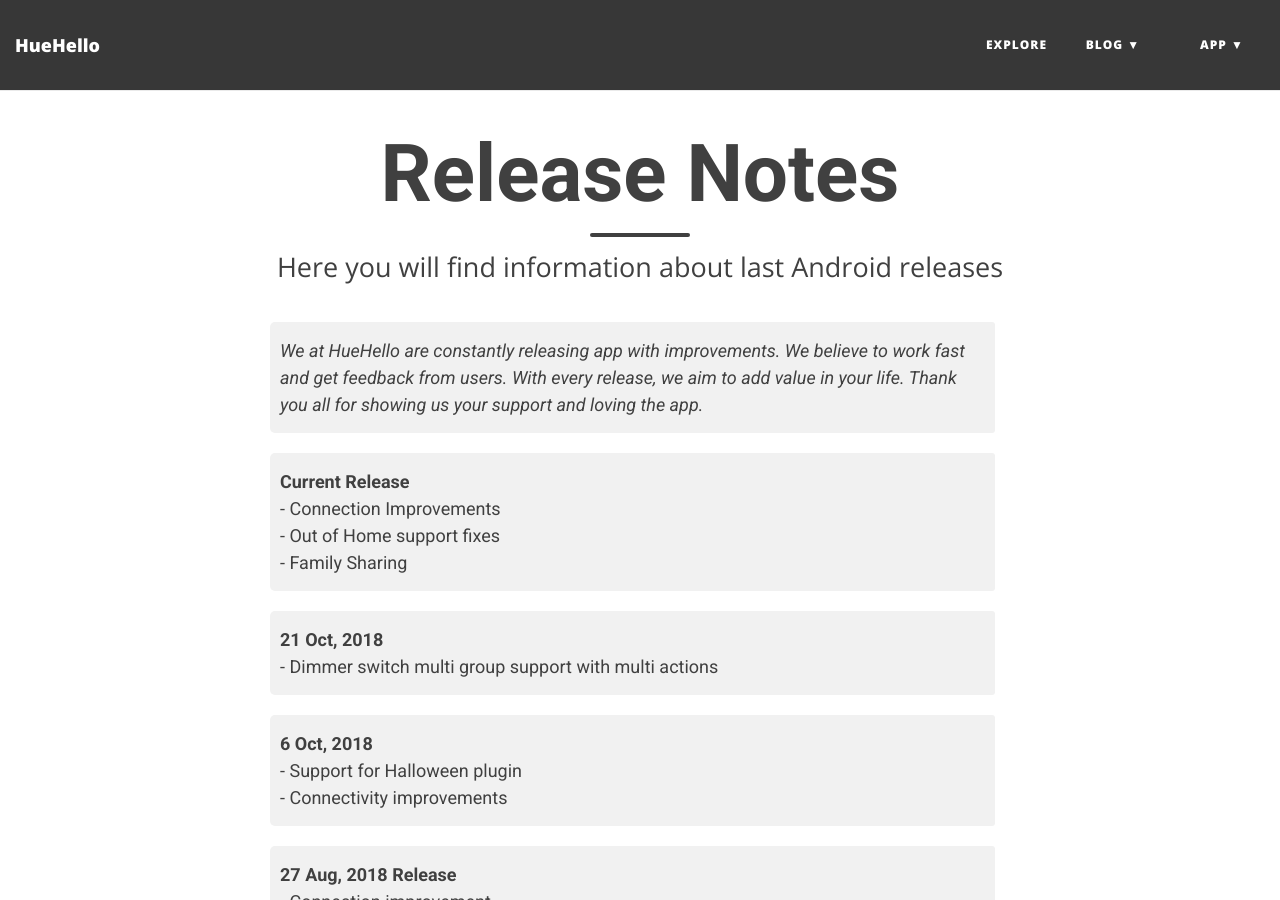
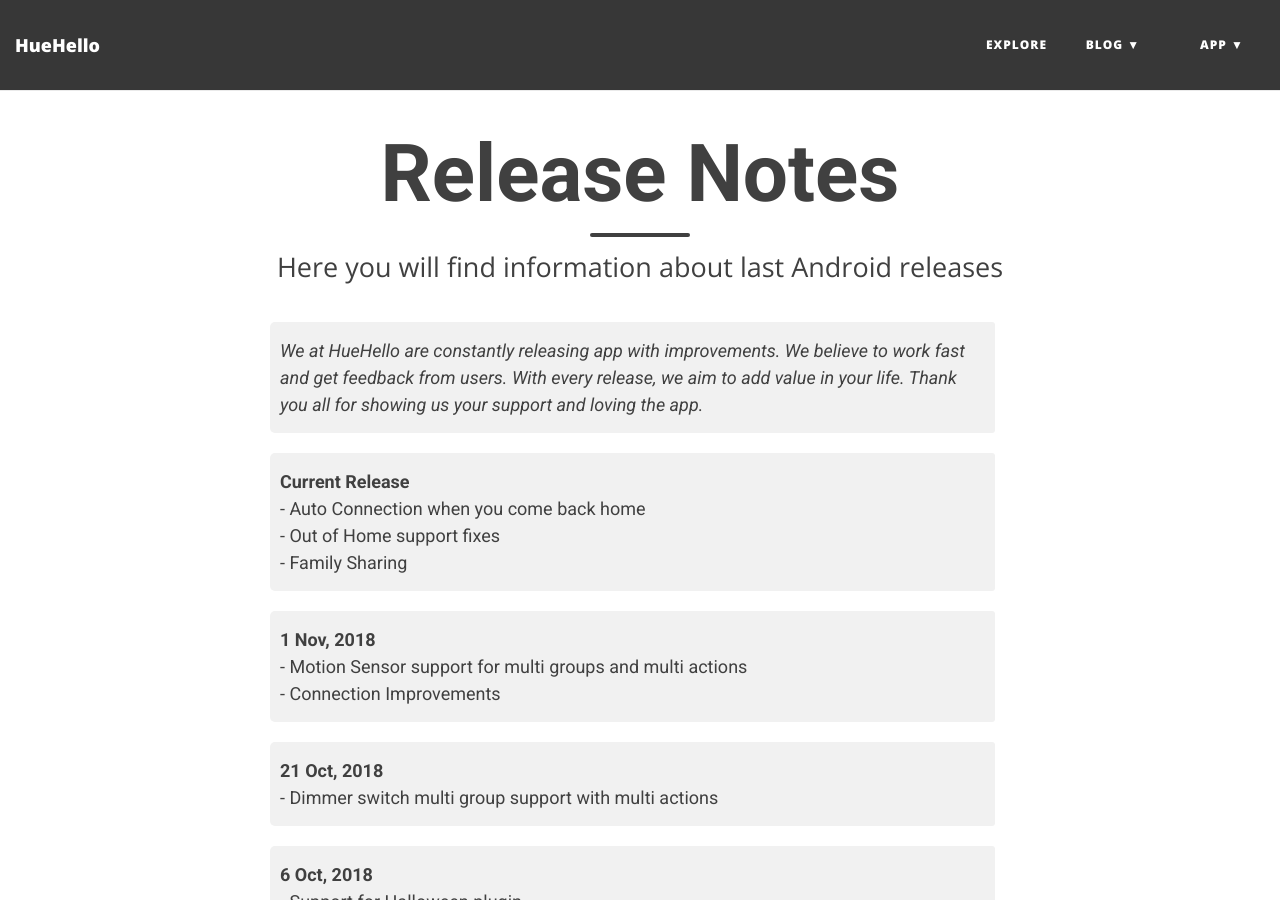
Before and after one commit to huehello/website, a Jekyll site: the page built from release-notes/huehello.md, in a window 1280 px wide and 900 px high. Built offline with Jekyll 4.4.1, drawn with Linux system fonts in a browser that asks for light colours; nearby versions of some CDN libraries.

Commit message:
added release notes for latest release

```diff
--- a/release-notes/huehello.md
+++ b/release-notes/huehello.md
@@ -8,7 +8,10 @@
 *We at HueHello are constantly releasing app with improvements. We believe to work fast and get feedback from users. With every release, we aim to add value in your life. Thank you all for showing us your support and loving the app.*
 
 {: .box-plain}
- **Current Release**<br/> - Connection Improvements<br/> - Out of Home support fixes<br/> - Family Sharing
+ **Current Release**<br/> - Auto Connection when you come back home <br/> - Out of Home support fixes<br/> - Family Sharing
+
+{: .box-plain}
+ **1 Nov, 2018**<br/> - Motion Sensor support for multi groups and multi actions<br/> - Connection Improvements
 
 {: .box-plain}
  **21 Oct, 2018**<br/> - Dimmer switch multi group support with multi actions
```
